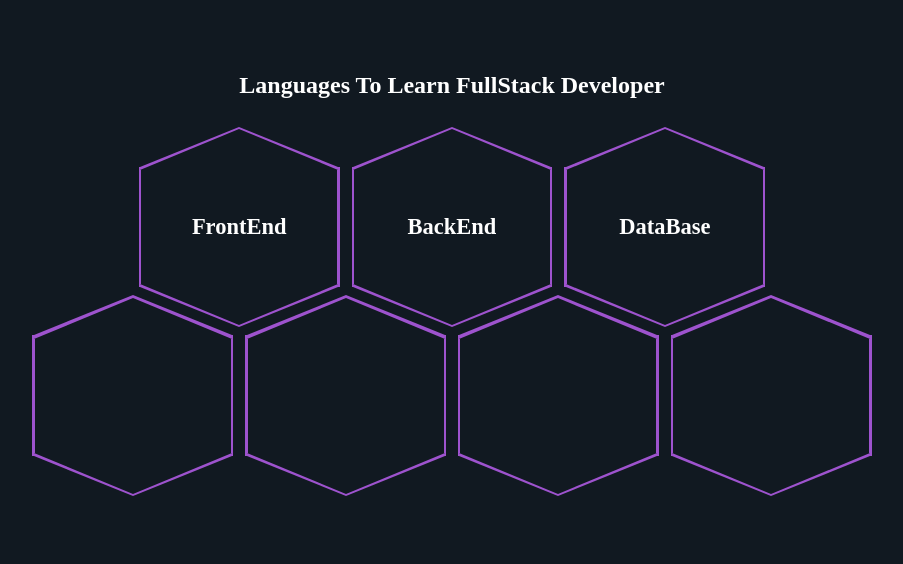
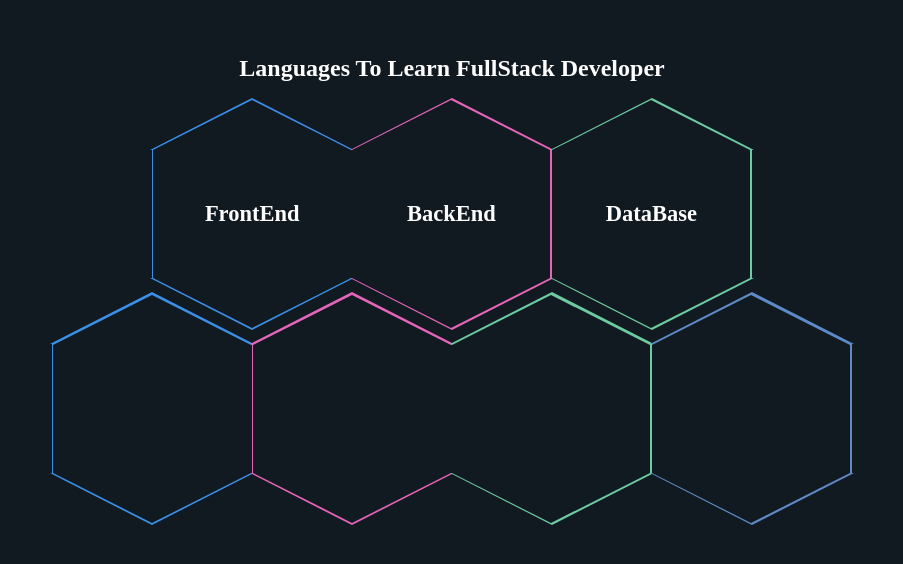
Before and after one commit to Pareshkr/hexagon_colored, a plain HTML site: page index.html in a window 1280 px wide. Shown: the part 130-694 px from the top of the page, without its empty margins (188-1091 px from the left). Drawn offline with Linux system fonts and the light colour scheme.

Commit message:
updated code

```diff
--- a/index.html
+++ b/index.html
@@ -58,14 +58,14 @@
 
       .hexagon {
         position: relative;
-        width: 200.8px;
-        height: 120.83px;
+        width: 199.8px;
+        height: 128.83px;
         background-color: var(--secondary-blue);
-        margin: 48px 6px 0;
+        margin: 48px 0px 0;
         display: flex;
         justify-content: center;
         align-items: center;
-       opacity: 0;
+        opacity: 0;
 
 
       }
@@ -74,40 +74,83 @@
         content: "";
         position: absolute;
         width: 0;
-        border-left:   99px solid transparent;
-        border-right: 99px solid transparent;
+        border-left:   102px solid transparent;
+        border-right: 102px solid transparent;
         bottom: 100%;
-        border-bottom: 40px solid var(--secondary-dark-gray);
+        border-bottom: 50px solid var(--secondary-dark-gray);
       }
 
       .hexagon:after {
         content: "";
         position: absolute;
         width: 0;
-        border-left: 99px solid transparent;
-        border-right: 99px solid transparent;
+        border-left: 102px solid transparent;
+        border-right: 102px solid transparent;
         top: 100%;
-        border-top: 43.41px solid var(--secondary-dark-gray);
+        border-top: 50px solid var(--secondary-dark-gray);
       }
 
       .hexagon.hexagon-blue:before {
-        border-bottom: 40.41px solid var(--secondary-blue);
+        border-bottom: 52px solid var(--secondary-blue);
       }
 
       .hexagon.hexagon-blue:after {
-        border-top: 40.41px solid var(--secondary-blue);
+        border-top: 52px solid var(--secondary-blue);
       }
+      .hexagon:nth-child(1) {
+            background-color: #3c8fe7;
+        }
+        .hexagon:nth-child(1)::before
+        {
+          border-bottom-color: #3c8fe7;
+        }
+        .hexagon:nth-child(1)::after{
+          border-top-color: #3c8fe7;
+        }
+
+        .hexagon:nth-child(2) {
+            background-color:#e566b9;
+        }
+        .hexagon:nth-child(2)::before
+        {
+          border-bottom-color:#e566b9;
+        }
+        .hexagon:nth-child(2)::after{
+          border-top-color:#e566b9;
+        }
+
+
+        .hexagon:nth-child(3) {
+            background-color:#6ccba0;
+        }
+        .hexagon:nth-child(3)::before
+        {
+          border-bottom-color:#6ccba0;
+        }
+        .hexagon:nth-child(3)::after{
+          border-top-color:#6ccba0;
+        }
+        .hexagon:nth-child(4) {
+            background-color:#5e8ac6;
+        }
+        .hexagon:nth-child(4)::before
+        {
+          border-bottom-color:#5e8ac6;
+        }
+        .hexagon:nth-child(4)::after{
+          border-top-color:#5e8ac6;
+        }
+
 
       /*1st Inner Hexagon */
       .hexagon-1-inner {
         position: relative;
-        width: 196px;
-        height: 114.52px;
+        width: 199px;
+        height: 128.52px;
         background-color: var(--inner_1_col, #111921);
         margin: 39.26px 0;
         display: flex;
         justify-content: center;
-
 
       }
 
@@ -119,7 +162,7 @@
         border-right: 99px solid transparent;
         z-index: 1;
         bottom: 100%;
-        border-bottom: 41px solid;
+        border-bottom: 50px solid;
         border-bottom-color: var(--inner_1_col_bef, #111921);
 
         /* border-bottom: 39.26px solid var(--secondary-light-gray); */
@@ -133,7 +176,7 @@
         border-right: 99px solid transparent;
         z-index: 1;
         top: 100%;
-        border-top: 41px solid;
+        border-top: 50px solid;
         border-top-color: var(--inner_1_col_aft, #111921);
 
         /* border-top: 39.26px solid var(--secondary-light-gray); */
@@ -142,13 +185,13 @@
       /*2nd Inner Hexagon */
       .hexagon-2-inner {
         position: relative;
-        width: 196px;
-        height: 114.52px;
+        width: 199px;
+        height: 128.52px;
         background-color: var(--inner_2_col, #111921);
         margin: 39.26px 0;
         display: flex;
         justify-content: center;
-
+        border-right: 1px solid #e566b9;
       }
 
       .hexagon-2-inner::before {
@@ -159,7 +202,7 @@
         border-right: 99px solid transparent;
         z-index: 1;
         bottom: 100%;
-        border-bottom: 41px solid;
+        border-bottom: 50px solid;
         border-bottom-color: var(--inner_2_col_bef, #111921);
         /* border-bottom: 39.26px solid var(--secondary-light-gray); */
 
@@ -173,7 +216,7 @@
         border-right: 99px solid transparent;
         z-index: 1;
         top: 100%;
-        border-top: 41px solid;
+        border-top: 50px solid;
 
         border-top-color: var(--inner_2_col_aft, #111921);
         /* border-top: 39.26px solid var(--secondary-light-gray); */
@@ -182,12 +225,13 @@
       /*3rd Inner Hexagon */
       .hexagon-3-inner {
         position: relative;
-        width: 196px;
-        height: 114.52px;
+        width: 199px;
+        height: 128.52px;
         background-color: var(--inner_3_col, #111921);
         margin: 39.26px 0;
         display: flex;
         justify-content: center;
+        border-right: 0.91px solid #6ccba0;
       }
 
       .hexagon-3-inner::before {
@@ -198,7 +242,7 @@
         border-right: 99px solid transparent;
         z-index: 1;
         bottom: 100%;
-        border-bottom: 41px solid;
+        border-bottom: 50px solid;
         border-bottom-color: var(--inner_3_col_bef, #111921);
         /* border-bottom: 39.26px solid var(--secondary-light-gray); */
       }
@@ -211,7 +255,7 @@
         border-right: 99px solid transparent;
         z-index: 1;
         top: 100%;
-        border-top: 41px solid;
+        border-top: 50px solid;
         border-top-color: var(--inner_3_col_aft, #111921);
         /* border-top: 39.26px solid var(--secondary-light-gray); */
       }
@@ -219,8 +263,8 @@
       /*4th Inner Hexagon */
       .hexagon-4-inner {
         position: relative;
-        width: 196px;
-        height: 114.52px;
+        width: 199px;
+        height: 128.52px;
         background-color: var(--inner_4_col, #111921);
         margin: 39.26px 0;
         display: flex;
@@ -235,7 +279,7 @@
         border-right: 99px solid transparent;
         z-index: 1;
         bottom: 100%;
-        border-bottom: 41px solid;
+        border-bottom: 50px solid;
         border-bottom-color: var(--inner_4_col_bef, #111921);
         /* border-bottom: 39.26px solid var(--secondary-light-gray); */
       }
@@ -248,7 +292,7 @@
         border-right: 99px solid transparent;
         z-index: 1;
         top: 100%;
-        border-top: 41px solid;
+        border-top: 50px solid;
         border-top-color: var(--inner_4_col_aft, #111921);
         /* border-top: 39.26px solid var(--secondary-light-gray); */
       }
@@ -256,8 +300,8 @@
       /*5th Inner Hexagon */
       .hexagon-5-inner {
         position: relative;
-        width: 196px;
-        height: 114.52px;
+        width: 199px;
+        height: 128.52px;
         background-color: var(--inner_5_col, #111921);
         margin: 39.26px 0;
         display: flex;
@@ -272,7 +316,7 @@
         border-right: 99px solid transparent;
         z-index: 1;
         bottom: 100%;
-        border-bottom: 41px solid;
+        border-bottom: 50px solid;
         border-bottom-color: var(--inner_5_col_bef, #111921);
         /* border-bottom: 39.26px solid var(--secondary-light-gray); */
       }
@@ -285,7 +329,7 @@
         border-right: 99px solid transparent;
         z-index: 1;
         top: 100%;
-        border-top: 41px solid;
+        border-top: 50px solid;
         border-top-color: var(--inner_5_col_aft, #111921);
         /* border-top: 39.26px solid var(--secondary-light-gray); */
       }
@@ -293,12 +337,13 @@
       /*6th Inner Hexagon */
       .hexagon-6-inner {
         position: relative;
-        width: 196px;
-        height: 114.52px;
+        width: 199px;
+        height: 128.52px;
         background-color: var(--inner_6_col, #111921);
         margin: 39.26px 0;
         display: flex;
         justify-content: center;
+        border-right: 0.91px solid #6ccba0;
       }
 
       .hexagon-6-inner::before {
@@ -309,7 +354,7 @@
         border-right: 99px solid transparent;
         z-index: 1;
         bottom: 100%;
-        border-bottom: 41px solid;
+        border-bottom: 50px solid;
         border-bottom-color: var(--inner_6_col_bef, #111921);
         /* border-bottom: 39.26px solid var(--secondary-light-gray); */
       }
@@ -322,7 +367,7 @@
         border-right: 99px solid transparent;
         z-index: 1;
         top: 100%;
-        border-top: 41px solid;
+        border-top: 50px solid;
         border-top-color: var(--inner_6_col_aft, #111921);
         /* border-top: 39.26px solid var(--secondary-light-gray); */
       }
@@ -330,12 +375,13 @@
       /*7th Inner Hexagon */
       .hexagon-7-inner {
         position: relative;
-        width: 196px;
-        height: 114.52px;
+        width: 199px;
+        height: 128.52px;
         background-color: var(--inner_7_col, #111921);
         margin: 39.26px 0;
         display: flex;
         justify-content: center;
+        border-right: 0.91px solid #5e8ac6;
       }
 
       .hexagon-7-inner::before {
@@ -346,7 +392,7 @@
         border-right: 99px solid transparent;
         z-index: 1;
         bottom: 100%;
-        border-bottom: 41px solid;
+        border-bottom: 50px solid;
         border-bottom-color: var(--inner_7_col_bef, #111921);
         /* border-bottom: 39.26px solid var(--secondary-light-gray); */
       }
@@ -359,7 +405,7 @@
         border-right: 99px solid transparent;
         z-index: 1;
         top: 100%;
-        border-top: 41px solid;
+        border-top: 50px solid;
         border-top-color: var(--inner_7_col_aft, #111921);
         /* border-top: 39.26px solid var(--secondary-light-gray); */
       }
@@ -425,10 +471,11 @@
         animation-iteration-count: 1;
 
       }
+
       .focus {
 
-    transform: scale(1.1); /* Increase size for focused hexagon */
-}
+               transform: scale(1.0); /* Increase size for focused hexagon */
+             }
 
 
     </style>
@@ -445,6 +492,7 @@
             <span class="hexagon-content" > <h2>FrontEnd</h2> </span>
           </div>
         </li>
+
         <li class="hexagon hexagon-blue" >
           <div class="hexagon-2-inner" onmouseover="showContent(1)">
             <span class="hexagon-content"> <h2>BackEnd</h2> </span>
@@ -456,6 +504,7 @@
           </div>
         </li>
       </div>
+      <div><br></div>
 
       <div class="hexagon-lower-row">
         <li class="hexagon hexagon-blue">
@@ -511,7 +560,7 @@
                 hexagon.style.opacity = "1";
             }, index * 600); // Adjust the delay as needed
         });
-    },1000); // 1-second delay
+    },1000); // 2-second delay
 });
 function showContent(index)
     {
@@ -553,7 +602,10 @@ function showContent(index)
        const content_head_3=document.querySelector(".content-head-3");
        const content_head_4=document.querySelector(".content-head-4");
 
-
+       const content_head_5=document.querySelector(".content-head-1");
+      const content_head_6=document.querySelector(".content-head-2");
+       const content_head_7=document.querySelector(".content-head-3");
+       const content_head_8=document.querySelector(".content-head-4")
 
 
       const content_1_inn=document.querySelector(".content-1");
@@ -572,6 +624,7 @@ function showContent(index)
       // Get the computed styles of the ::before and ::after pseudo-elements
       const inn_1_beforeStyles = window.getComputedStyle(hex_1_inn, "::before");
       const inn_1_afterStyles = window.getComputedStyle(hex_1_inn, "::after");
+
 
       content_head_1.addEventListener("mouseenter", () => {
         content_1_inn.style.display="block";
@@ -618,7 +671,6 @@ function showContent(index)
 
       });
 
-
       hex_1_inn.addEventListener("mouseenter", () => {
         // Change the styles of the hexagon class
 
@@ -638,7 +690,6 @@ function showContent(index)
         hex_7_inn.style.setProperty("--inner_7_col_bef", "red");
         hex_7_inn.style.setProperty("--inner_7_col_aft", "red");
 
-
         content_head_1.style.display="none";
         hex_2_inn.style.backgroundColor="black";
         hex_2_inn.style.setProperty("--inner_2_col_bef", "black");
@@ -646,7 +697,6 @@ function showContent(index)
         hex_3_inn.style.backgroundColor="black";
         hex_3_inn.style.setProperty("--inner_3_col_bef", "black");
         hex_3_inn.style.setProperty("--inner_3_col_aft", "black");
-
 
       });
 
@@ -668,7 +718,7 @@ function showContent(index)
         hex_7_inn.style.setProperty("--inner_7_col_bef", "red");
         hex_7_inn.style.setProperty("--inner_7_col_aft", "red");
 
-
+        content_head_1.style.display="block";
 
       });
 
@@ -698,7 +748,8 @@ function showContent(index)
         hex_3_inn.style.setProperty("--inner_3_col_bef", "black");
         hex_3_inn.style.setProperty("--inner_3_col_aft", "black");
 
-      });
+      }
+      );
       hex_2_inn.addEventListener("mouseleave", () => {
         // Change the styles of the .box class
         hex_2_inn.style.backgroundColor = "blue";
@@ -738,8 +789,8 @@ function showContent(index)
         hex_7_inn.style.setProperty("--inner_7_col_aft", "purple");
 
         hex_1_inn.style.backgroundColor="black";
-        hex_1_inn.style.setProperty("--inner_2_col_bef", "black");
-        hex_1_inn.style.setProperty("--inner_2_col_aft", "black");
+        hex_1_inn.style.setProperty("--inner_1_col_bef", "black");
+        hex_1_inn.style.setProperty("--inner_1_col_aft", "black");
         hex_2_inn.style.backgroundColor="black";
         hex_2_inn.style.setProperty("--inner_2_col_bef", "black");
         hex_2_inn.style.setProperty("--inner_2_col_aft", "black");
```
